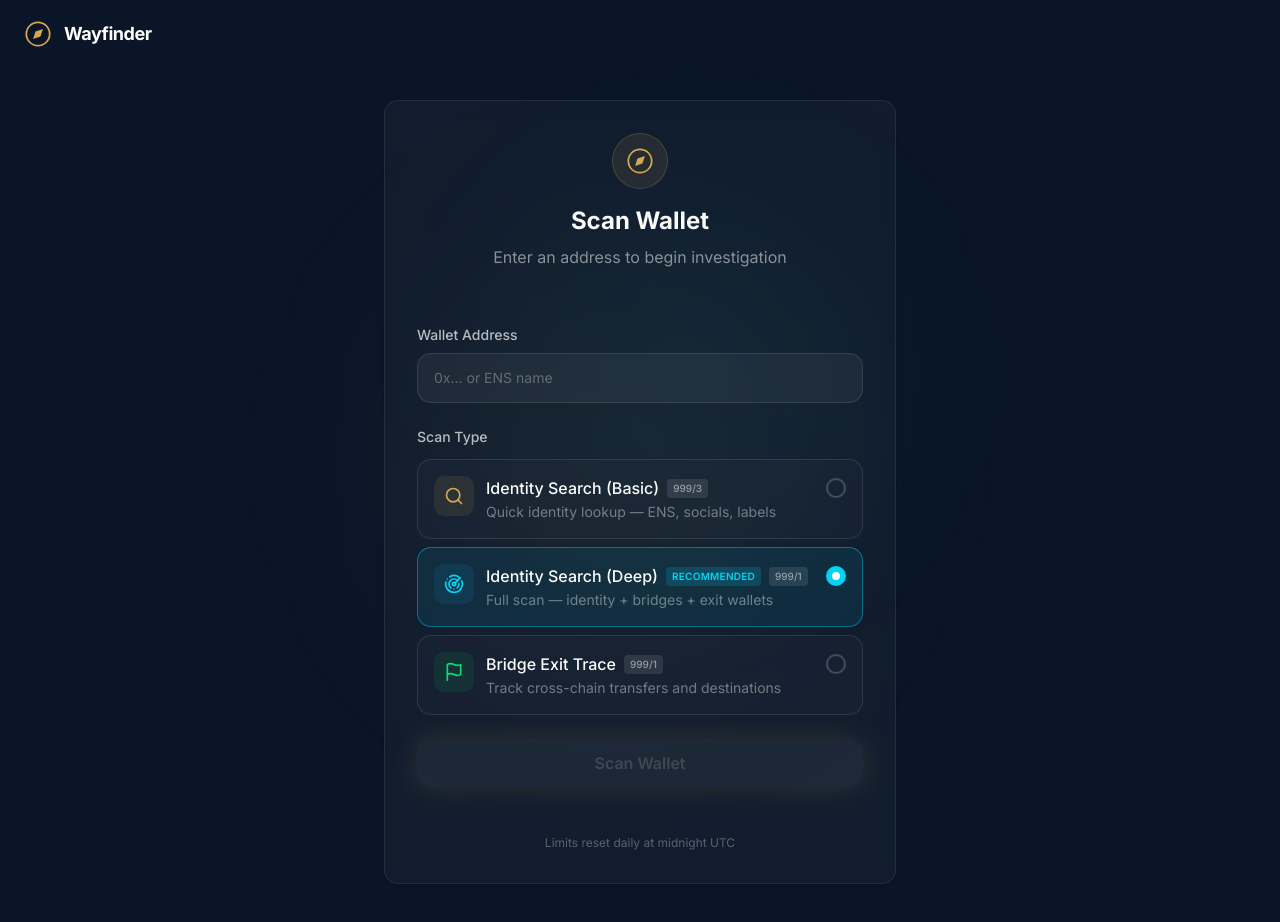
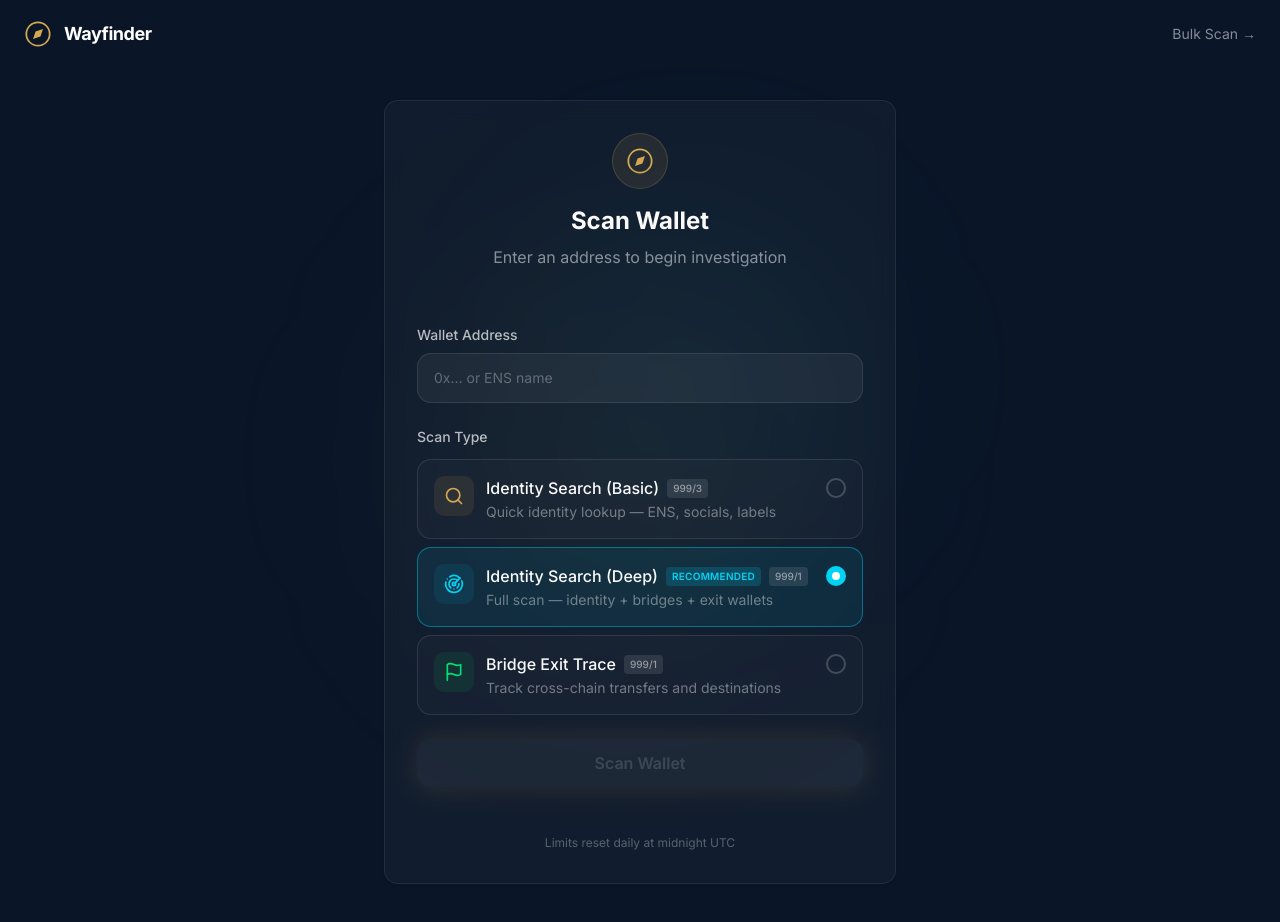
Before and after one commit to arkade-01/wayfinder-fe, a Next.js app: page /search in a window 1280 px wide. Shown: the top 922 px of the page. Built offline with nearby package versions, Linux system fonts and the light colour scheme; no server answers.

Commit message:
add: nav links to bulk scan page

```diff
--- a/src/app/page.tsx
+++ b/src/app/page.tsx
@@ -35,8 +35,8 @@ export default function LandingPage() {
           <span className="text-lg sm:text-xl font-bold tracking-tight">Wayfinder</span>
         </div>
         <div className="flex items-center gap-2 sm:gap-4">
-          <Link href="/search" className="text-sm text-white/60 hover:text-white transition-colors hidden sm:block">
-            Docs
+          <Link href="/bulk" className="text-sm text-white/60 hover:text-white transition-colors hidden sm:block">
+            Bulk Scan
           </Link>
           <Button asChild size="sm" className="bg-[#d4a853] hover:bg-[#e8c878] text-[#0a1628] font-semibold text-sm sm:text-base">
             <Link href="/search">Launch App</Link>
--- a/src/app/search/page.tsx
+++ b/src/app/search/page.tsx
@@ -111,6 +111,9 @@ export default function SearchPage() {
         <Link href="/" className="flex items-center gap-2 sm:gap-3 hover:opacity-80 transition-opacity">
           <CompassIcon className="w-6 h-6 sm:w-7 sm:h-7 text-[#d4a853]" />
           <span className="text-base sm:text-lg font-bold tracking-tight">Wayfinder</span>
+        </Link>
+        <Link href="/bulk" className="text-sm text-white/50 hover:text-white transition-colors">
+          Bulk Scan →
         </Link>
       </nav>
 
```
